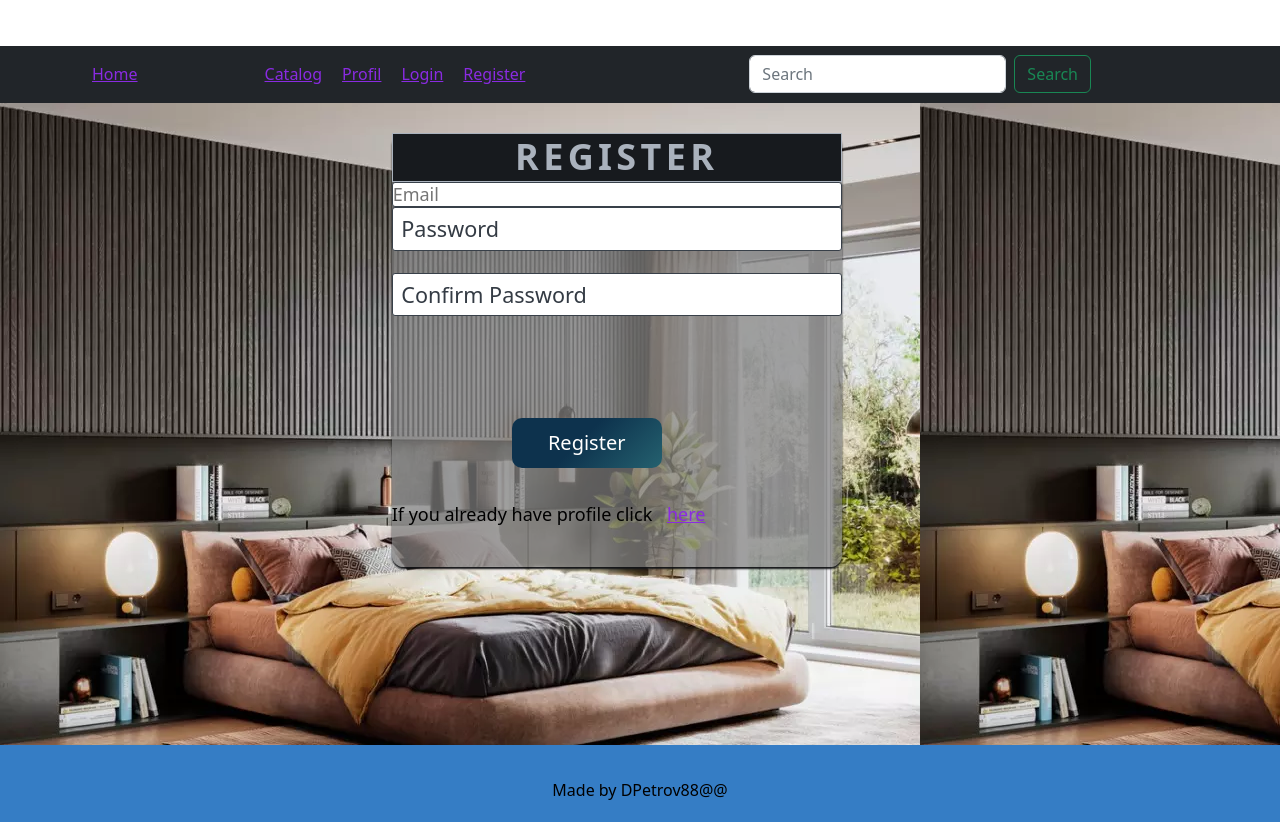
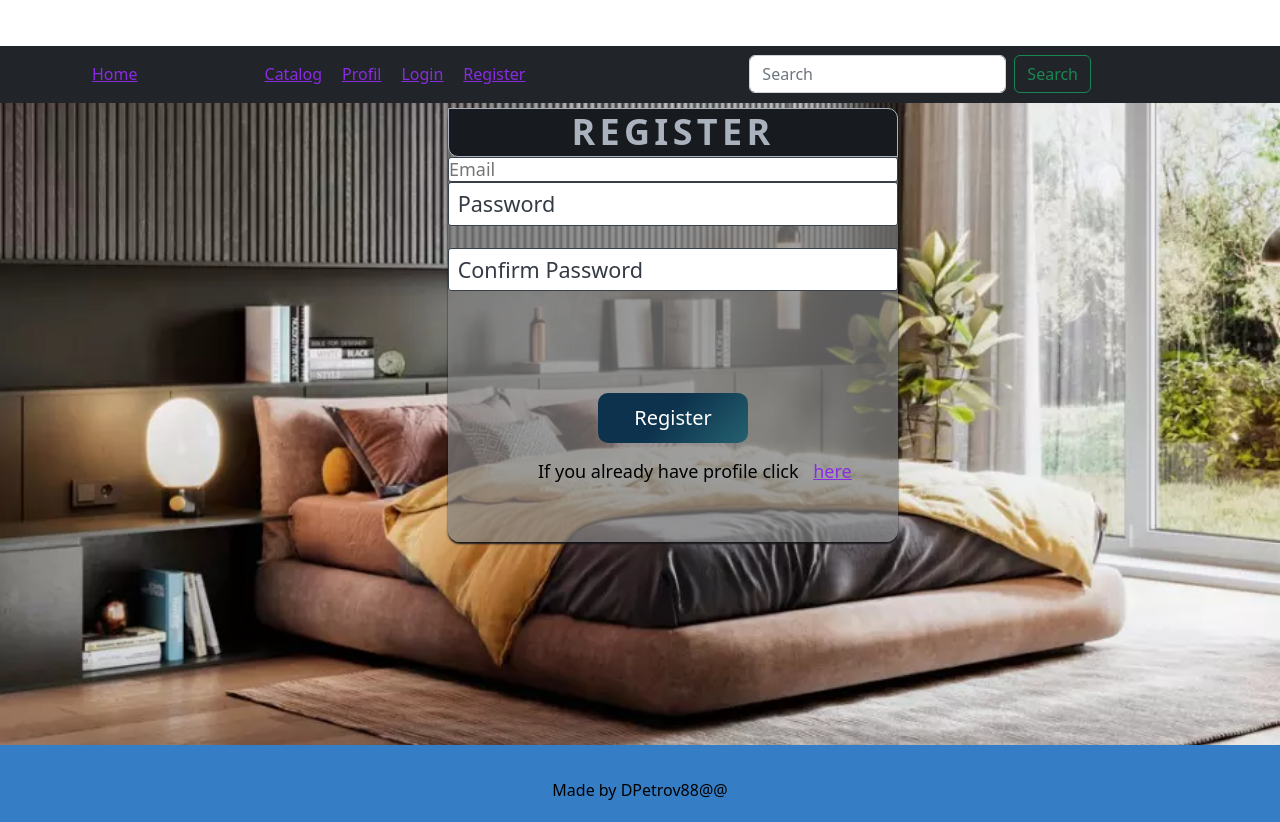
Before and after one commit to Dpetrov88/React-project-mattress, a React (Create React App) app: page /register in a window 1280 px wide. Built offline with nearby package versions, Linux system fonts and the light colour scheme; no server answers.

Commit message:
Update login-register.css

```diff
--- a/public/styles/login-register.css
+++ b/public/styles/login-register.css
@@ -1,6 +1,7 @@
 
 fieldset {
-  margin: 1em auto;
+  box-sizing: border-box;
+  margin-left: 5em;
   padding: 2em;
   width: 25em;
   height: 11.5cm;
@@ -22,6 +23,8 @@ fieldset legend {
   display: block;
   width: 100%;
   margin: 0 auto;
+  border-bottom-left-radius: 10px;
+  border-top-right-radius: 10px;
 }
 
 input, input + label > i {
@@ -77,24 +80,33 @@ input[type=text]:focus, input[type=password]:focus {
   font-size: 20px;
   margin-bottom: 5px;
   margin-top: 80px;
-  margin-left: 120px;
+  margin-left: 150px;
 }
 
 #loginPage {
   height: 17cm;
   font-size: 18px;
   color: #aab2bd;
-  padding-left: 31%;
-  padding-top: 30px;
-  background-color: grey
+  padding-left: 35%;
+  padding-top: 5px;
+  background-color: grey;
+  background-repeat: no-repeat;
+  background-position: center;
+  background-size: cover;
+  background-position-y: 88%;
+
 }
  #registerPage {
   height: 17cm;
   font-size: 18px;
   color: #aab2bd;
-  padding-left: 30.6%;
-  padding-top: 30px;
+  padding-left: 35%;
+  padding-top: 5px;
   background-color: pink;
+  background-repeat: no-repeat;
+  background-position: center;
+  background-size: cover;
+  background-position-y: 88%;
 }
 
 
@@ -111,6 +123,11 @@ input[type=text]:focus, input[type=password]:focus {
 
 }
 
+.field{
+  margin-top: -1em;
+  margin-left: 5em;
+}
+
 p{
   color: black;
    padding-top: 30px;
```
